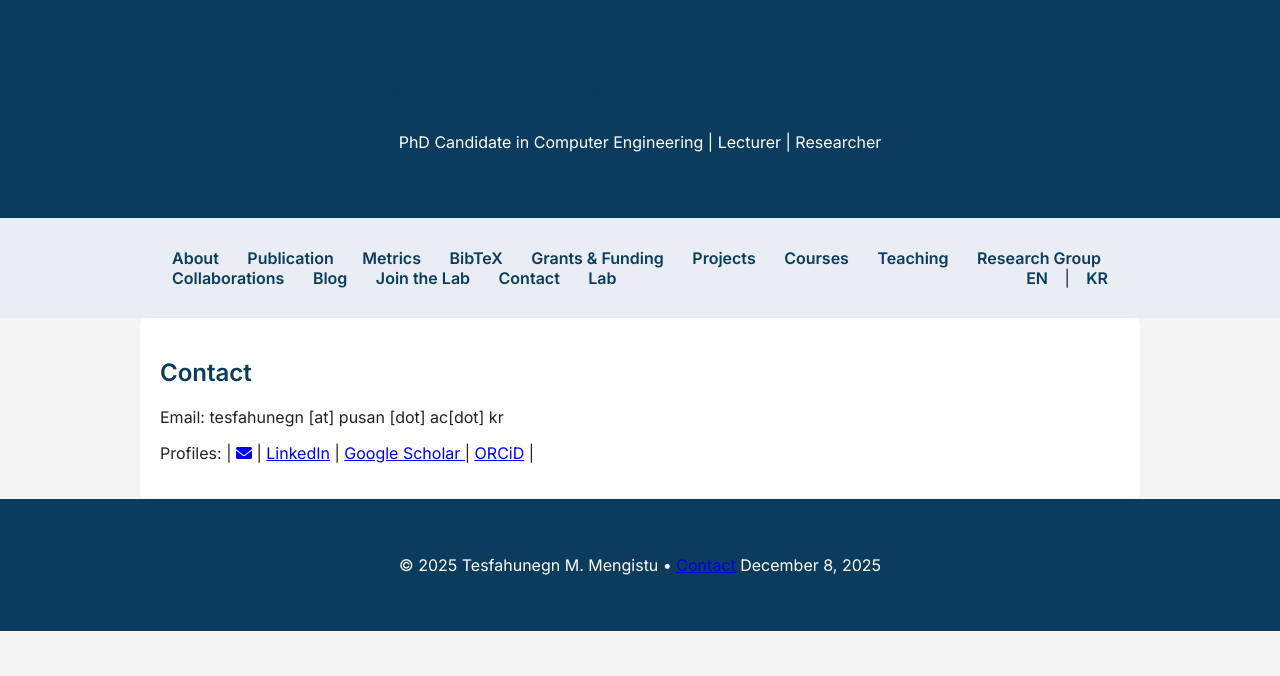
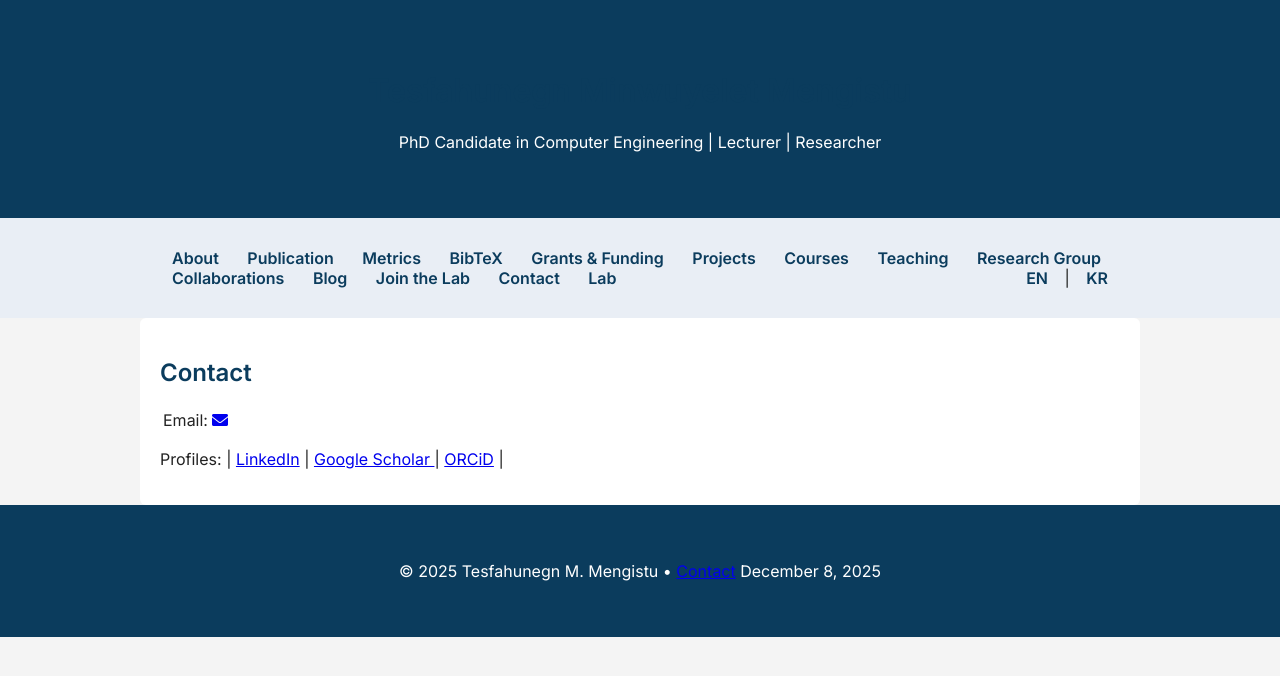
Before and after one commit to Tesfahunegn369/tesfahunegn369.github.io, a Jekyll site: the page built from contact.md, in a window 1280 px wide. Shown: the top 676 px of the page. Built offline with Jekyll 4.4.1, drawn with Linux system fonts in a browser that asks for light colours.

Commit message:
Update contact and index

```diff
--- a/contact.md
+++ b/contact.md
@@ -5,10 +5,9 @@
 
 ## Contact
 
-Email: tesfahunegn [at] pusan [dot] ac[dot] kr
+Email: | [<i class="fas fa-envelope"></i>](mailto:tesfahunegn9@pusan.ac.kr) |
 
 Profiles:
-| [<i class="fas fa-envelope"></i>](mailto:tesfahunegn@pusan.ac.kr) |
-[LinkedIn](https://www.linkedin.com/in/tesfahunegn-minwuyelet-mengistu-85155a111) |
+| [LinkedIn](https://www.linkedin.com/in/tesfahunegn-minwuyelet-mengistu-85155a111) |
 [Google Scholar ](https://scholar.google.com/citations?user=qgSlPxcAAAAJ) |
 [ORCiD](https://orcid.org/0000-0001-9385-1768) |
```
Also changed, not shown: index.md (+1 -1 lines).
